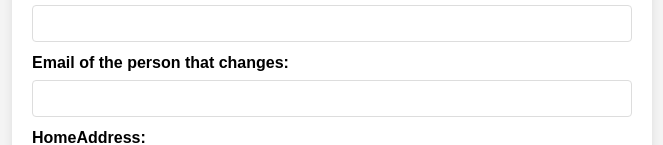
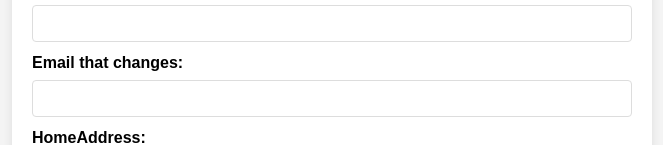
Before and after one commit to Aisalkyn85/devops-bootcamp-project, a website: page public/index.html in a window 1280 px wide. Shown: the part 141-286 px from the top of the page, without its empty margins (308-971 px from the left). Drawn offline with Linux system fonts and the light colour scheme.

```diff
--- a/public/index.html
+++ b/public/index.html
@@ -68,7 +68,7 @@
         <input type="text" id="name" name="name" required>
         <div id="nameError" class="error"></div>
 
-        <label for="email">Email of the person that changes:</label>
+        <label for="email">Email that changes:</label>
         <input type="email" id="email" name="email" required>
         <div id="emailError" class="error"></div>
 
```
